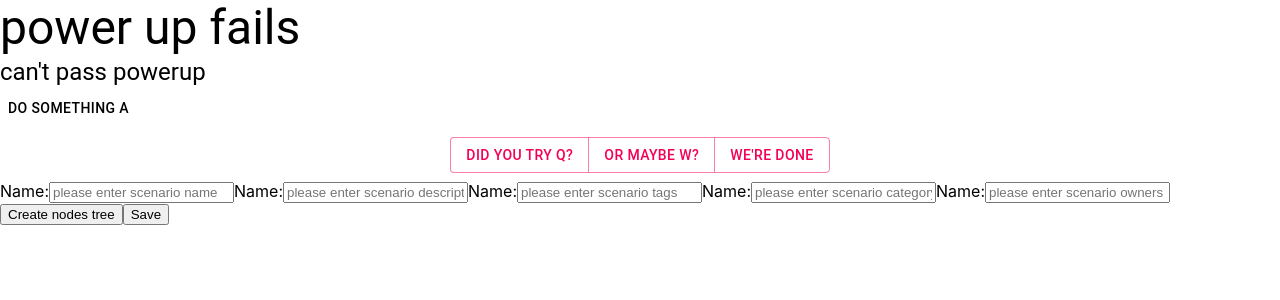
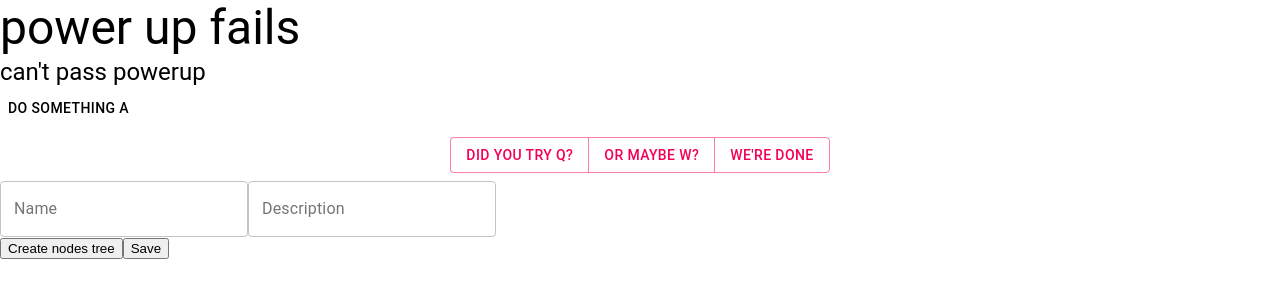
Before and after one commit to hackathoncal/hackathoncal-frontend, a React (Create React App) app: page / in a window 1280 px wide. Shown: the top 300 px of the page. Built offline with nearby package versions, Linux system fonts and the light colour scheme.

Commit message:
develop createNewScenarioModal component

```diff
--- a/src/components/createNewScenarioModal.js
+++ b/src/components/createNewScenarioModal.js
@@ -2,6 +2,9 @@ import React, { Component } from "react";
 
 import { connect } from "react-redux";
 // import "./createNewScenarioModal.scss";
+
+import TextField from '@material-ui/core/TextField';
+import { makeStyles } from '@material-ui/core/styles';
 
 class CreateNewScenarioModal extends Component {
     state = {
@@ -10,7 +13,6 @@ class CreateNewScenarioModal extends Component {
             description: "",
             tags: [],
             category: "",
-            owners: [],
             firstNodeId: null
         }
     }
@@ -19,18 +21,30 @@ class CreateNewScenarioModal extends Component {
         this.setState({"scenario": { ...this.state.scenario, "firstNodeId": id }});
     }
 
+    handleFieldChange = (fieldName, data) => {
+        this.setState({fieldName: data})
+    }
+
+    handleSaveNewScenario = () => {
+        alert("save")
+        // api call with the state (scenario interface)
+    }
+
+    handleCreateNodesTree = () => {
+        this.getFirstNodeId(1) // suppose to run in createNodesTree component
+        alert("connect to  create component")
+        //  connect to createNodesTree component
+    }
+
     render() {
         return (
             <React.Fragment>
-                <div className="formContainer">
-                    <label htmlFor="name">Name:<input id="name" type="text" placeholder="please enter scenario name"/></label>
-                    <label htmlFor="description">Name:<input id="description" type="text" placeholder="please enter scenario description"/></label>
-                    <label htmlFor="tags">Name:<input id="tags" type="text" placeholder="please enter scenario tags"/></label>
-                    <label htmlFor="category">Name:<input id="category" type="text" placeholder="please enter scenario category"/></label>
-                    <label htmlFor="owners">Name:<input id="owners" type="text" placeholder="please enter scenario owners"/></label>
-                </div>
-                <button>Create nodes tree</button>
-                <button>Save</button>
+                <form noValidate autoComplete="off">
+                    <TextField onChange={(data) => this.handleFieldChange("name", data)} id="outlined-search" label="Name" type="search" variant="outlined" />
+                    <TextField onChange={(data) => this.handleFieldChange("description", data)}id="outlined-search" label="Description" type="search" variant="outlined" />
+                </form>
+                <button onClick={this.handleCreateNodesTree}>Create nodes tree</button>
+                <button onClick={this.handleSaveNewScenario}>Save</button>
             </React.Fragment>
         );
     }
```
